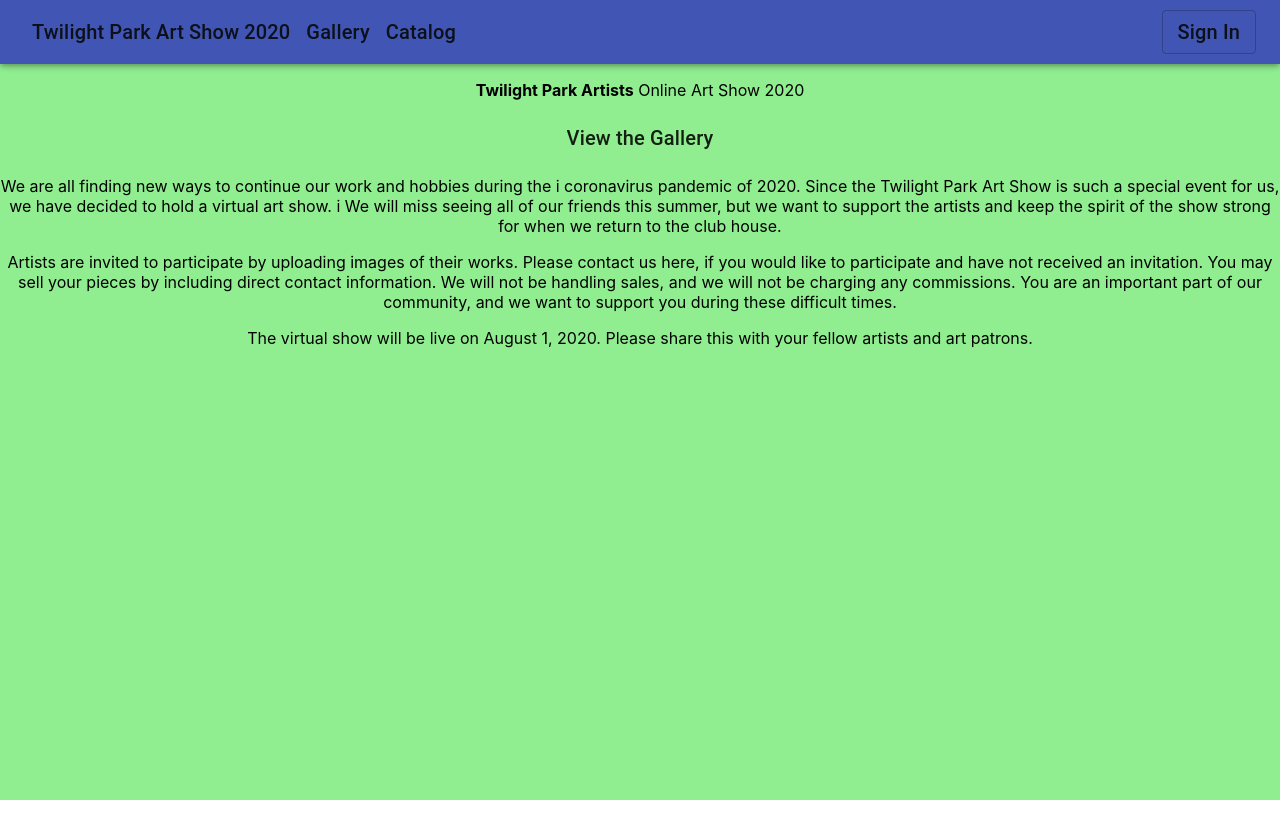
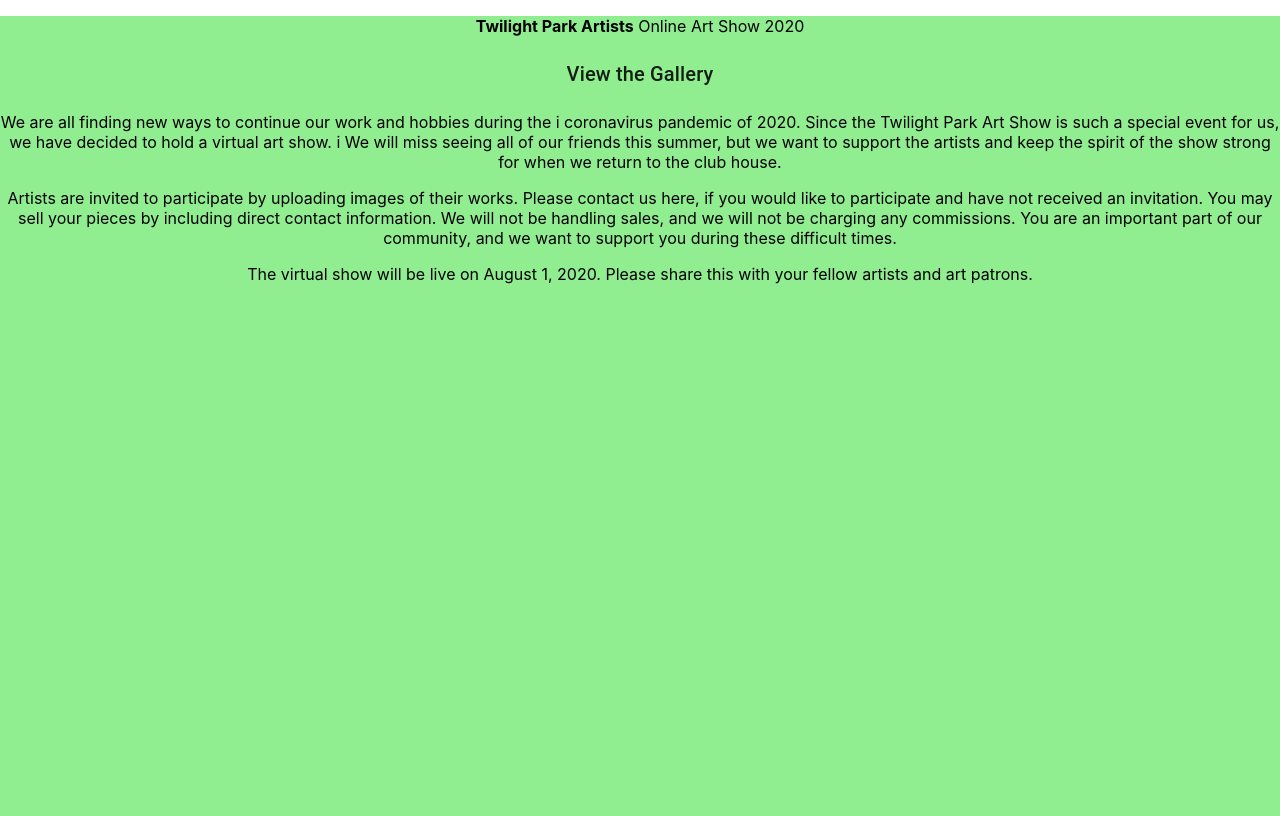
Before and after one commit to jbroll/tpa-show, a React (Create React App) app: page / in a window 1280 px wide. Built offline with nearby package versions, Linux system fonts and the light colour scheme; no server answers.

Commit message:
Set AppBar display none on timeout

```diff
--- a/package.json
+++ b/package.json
@@ -11,10 +11,13 @@
     "firebaseui": "^4.5.0",
     "googleapis": "^39.2.0",
     "image-thumbnail": "^1.0.8",
+    "install": "^0.13.0",
     "lodash": "^4.17.15",
+    "npm": "^6.14.5",
     "react": "^16.13.1",
     "react-dom": "^16.13.1",
     "react-firebaseui": "^4.1.0",
+    "react-router-dom": "^5.2.0",
     "react-scripts": "3.4.1",
     "source-map-explorer": "^2.4.2"
   },
--- a/src/Gallery.js
+++ b/src/Gallery.js
@@ -42,7 +42,6 @@ export default function Gallery(props) {
         const entries = _.map(props.entries, (entry, key) => {
             return { ...entry, key: key }
         });
-        console.log(entries);
         setEnries(entries);
     }, [props.entries]);
 
--- a/src/TabbedSearchAppBar.js
+++ b/src/TabbedSearchAppBar.js
@@ -5,6 +5,7 @@ import InputBase from '@material-ui/core/InputBase';
 import { fade, makeStyles } from '@material-ui/core/styles';
 import SearchIcon from '@material-ui/icons/Search';
 import Fade from '@material-ui/core/Fade';
+import Grow from '@material-ui/core/Grow';
 
 const useStyles = makeStyles((theme) => ({
   root: {
@@ -79,6 +80,7 @@ export default function TabbedSearchAppBar(props) {
   const setFadeTimer = () => {
     const timer = setTimeout(() => {
       setMoved(false);
+
     }, 5000);
     return () => clearTimeout(timer);
   }
@@ -95,10 +97,13 @@ export default function TabbedSearchAppBar(props) {
       setMoved(true);
   });
 
+  const display = moved ? "block" : "none";
+  console.log(display);
+
   return (
-    <div className={classes.root}>
+    <div className={classes.root} style={{ display: display }}>
       <Fade in={moved} timeout={1000}>
-      <AppBar position="static">
+      <AppBar  position="static">
         <Toolbar>
           {props.children}
 
```
Also changed, not shown: 1 other file (tests, documents, lock files or other folders).
